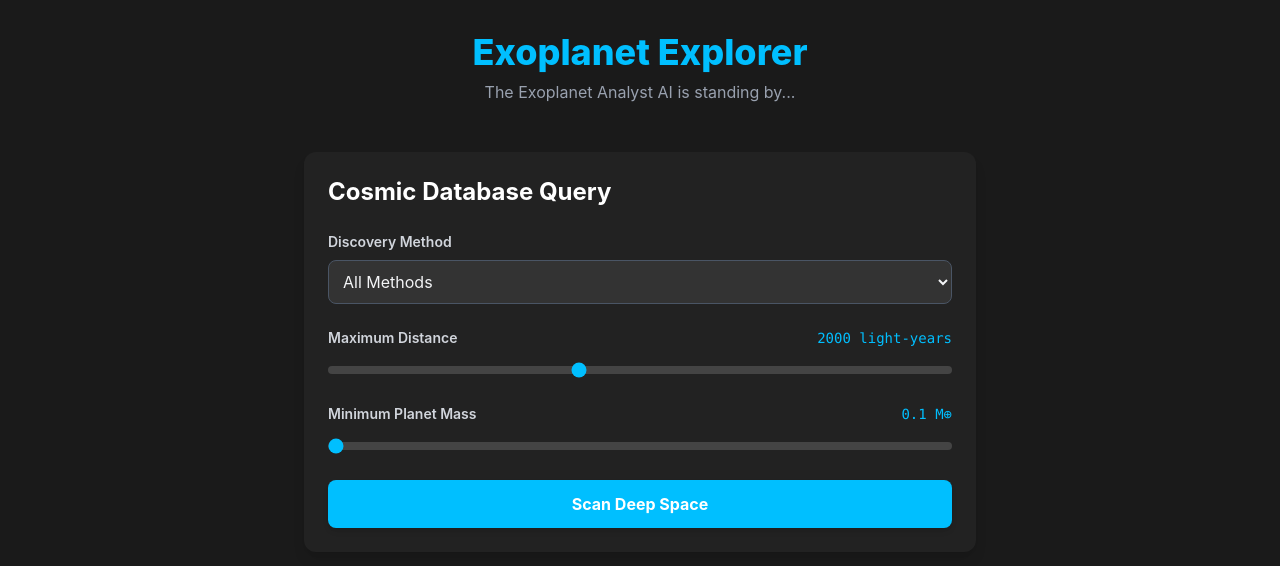
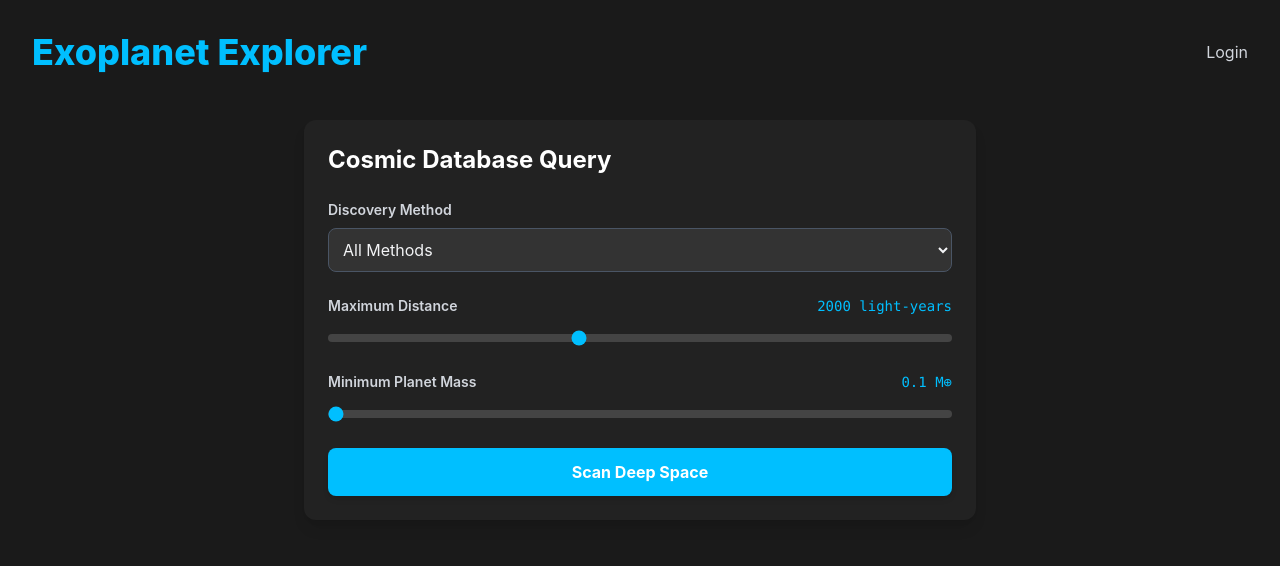
Before and after one commit to umandathathsarani/exoplanet-explorer, a Vue app in the folder frontend/: page / in a window 1280 px wide. Shown: the top 566 px of the page. Built offline with nearby package versions, Linux system fonts and the light colour scheme.

Commit message:
Add User models and implement Registration/Login endpoints with JWT

```diff
--- a/frontend/src/App.vue
+++ b/frontend/src/App.vue
@@ -1,18 +1,27 @@
 <script setup>
 import ExoplanetSearch from './components/ExoplanetSearch.vue'
+import AuthModal from './components/AuthModal.vue'
+import { authState, logout } from './state.js'
+import { ref } from 'vue'
+
+const showAuth = ref(false)
 </script>
 
 <template>
   <div class="min-h-screen bg-[#1a1a1a] text-gray-200 font-sans p-8">
-    <header class="text-center mb-12">
-      <h1 class="text-4xl font-extrabold text-[#00bfff] mb-2">
-        Exoplanet Explorer
-      </h1>
-      <p class="text-gray-400">The Exoplanet Analyst AI is standing by...</p>
+    <header class="flex justify-between items-center mb-12">
+      <div>
+        <h1 class="text-4xl font-extrabold text-[#00bfff]">Exoplanet Explorer</h1>
+      </div>
+      <div class="flex gap-4">
+        <button v-if="!authState.isAuthenticated" @click="showAuth = true" class="text-gray-300 hover:text-[#00bfff]">Login</button>
+        <button v-else @click="logout" class="text-gray-300 hover:text-red-400">Logout</button>
+      </div>
     </header>
 
-    <main class="container mx-auto px-4">
+    <main class="container mx-auto">
       <ExoplanetSearch />
+      <AuthModal v-if="showAuth" @close="showAuth = false" />
     </main>
   </div>
 </template>
--- /dev/null
+++ b/frontend/src/components/AuthModal.vue
@@ -0,0 +1,48 @@
+<script setup>
+import { ref } from 'vue'
+import { login } from '../state.js'
+
+const emit = defineEmits(['close'])
+const isRegistering = ref(false)
+const username = ref('')
+const password = ref('')
+
+const handleSubmit = async () => {
+  const endpoint = isRegistering.value ? '/api/auth/register' : '/api/auth/login'
+
+  const response = await fetch(`http://localhost:8000${endpoint}`, {
+    method: 'POST',
+    headers: { 'Content-Type': 'application/x-www-form-urlencoded' },
+    body: new URLSearchParams({ username: username.value, password: password.value })
+  })
+
+  if (response.ok) {
+    const data = await response.json()
+    login(data.access_token)
+    emit('close')
+  } else {
+    alert("Authentication failed. Please check your credentials.")
+  }
+}
+</script>
+
+<template>
+  <div class="fixed inset-0 z-[100] flex items-center justify-center bg-black/80 p-4">
+    <div class="bg-[#2d2d2d] p-8 rounded-xl w-full max-w-sm border border-gray-700">
+      <h2 class="text-2xl font-bold text-[#00bfff] mb-6">{{ isRegistering ? 'Register' : 'Login' }}</h2>
+
+      <form @submit.prevent="handleSubmit" class="space-y-4">
+        <input v-model="username" placeholder="Username" class="w-full p-3 bg-[#1a1a1a] border border-gray-600 rounded-lg text-white" required />
+        <input v-model="password" type="password" placeholder="Password" class="w-full p-3 bg-[#1a1a1a] border border-gray-600 rounded-lg text-white" required />
+
+        <button class="w-full bg-[#00bfff] text-white py-3 rounded-lg font-bold hover:bg-[#0099cc] transition">
+          {{ isRegistering ? 'Create Account' : 'Sign In' }}
+        </button>
+      </form>
+
+      <button @click="isRegistering = !isRegistering" class="w-full mt-4 text-gray-400 text-sm hover:underline">
+        {{ isRegistering ? 'Already have an account? Login' : 'Need an account? Register' }}
+      </button>
+    </div>
+  </div>
+</template>
--- a/frontend/src/state.js
+++ b/frontend/src/state.js
@@ -1,5 +1,18 @@
 import { ref } from 'vue'
 
-export const globalState = {
-  planets: ref([])
+export const authState = ref({
+  isAuthenticated: !!localStorage.getItem('token'),
+  token: localStorage.getItem('token') || null
+})
+
+export const login = (token) => {
+  localStorage.setItem('token', token)
+  authState.value.token = token
+  authState.value.isAuthenticated = true
 }
+
+export const logout = () => {
+  localStorage.removeItem('token')
+  authState.value.token = null
+  authState.value.isAuthenticated = false
+}
```
